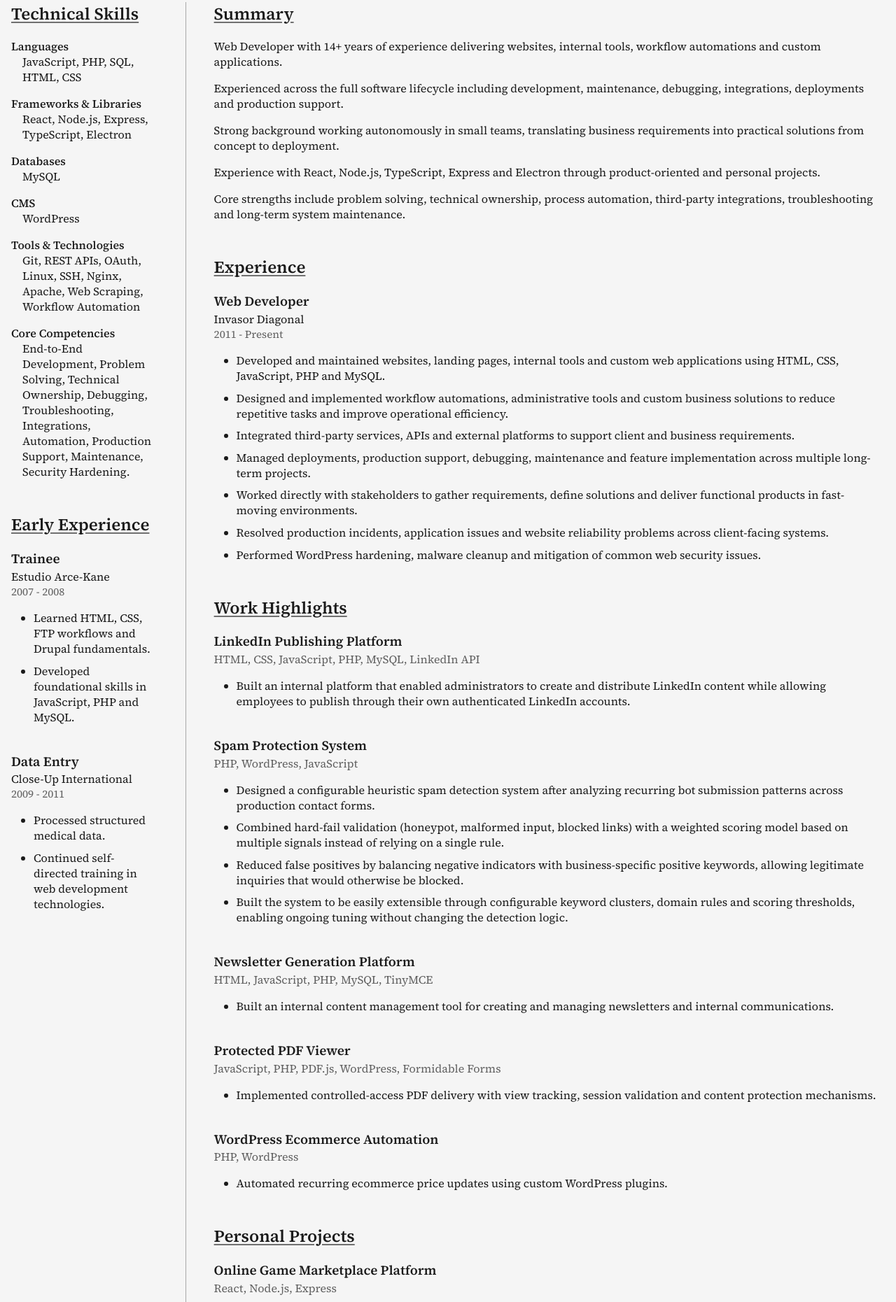
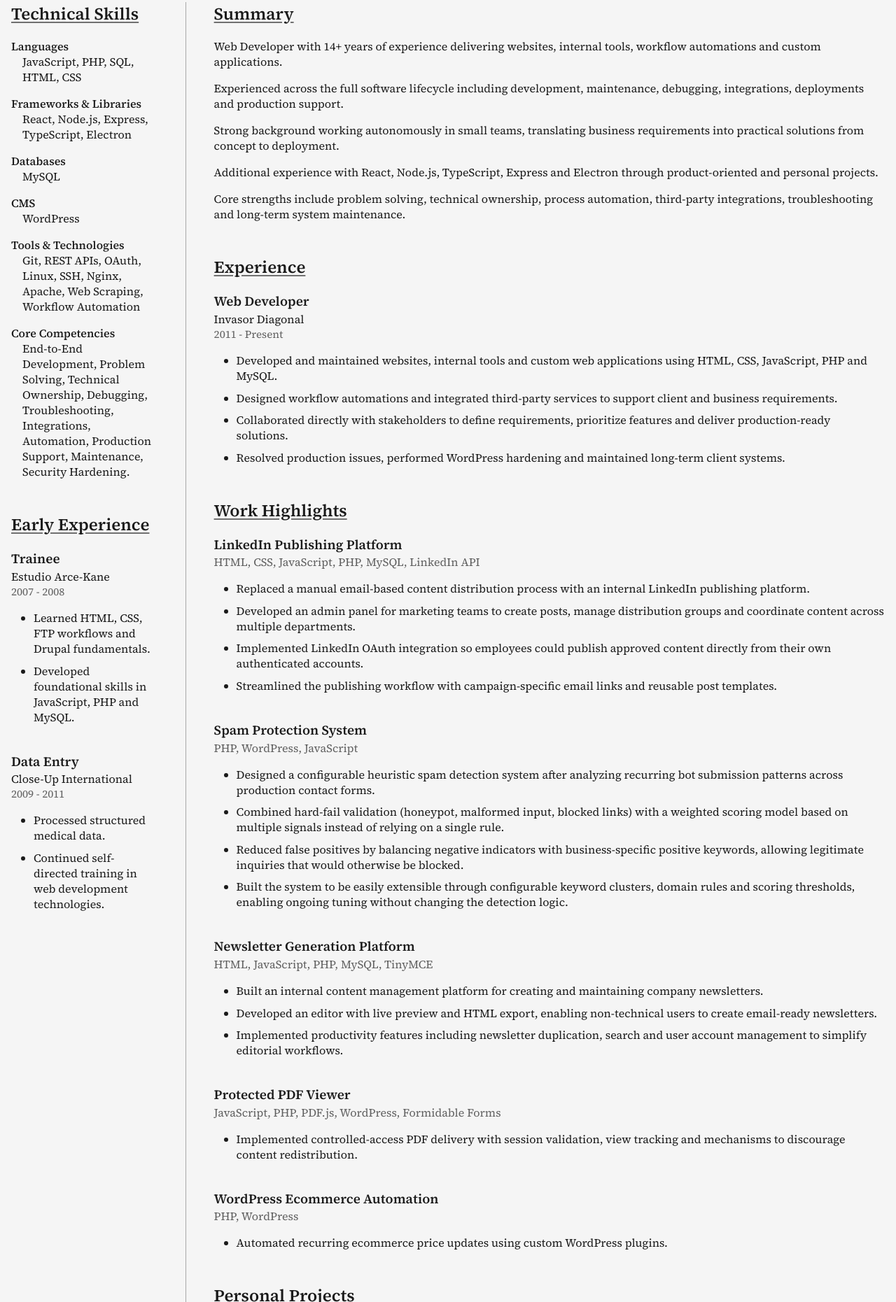
Before and after one commit to MrFFC0CB/resume, a plain HTML site: page index.html in a window 1280 px wide. Shown: the part 198-2059 px from the top of the page at 70% size. Drawn offline with nearby package versions, Linux system fonts and the light colour scheme.

Commit message:
Update mailto, Summary, Experience and Work Highlights texts.

```diff
--- a/index.html
+++ b/index.html
@@ -16,7 +16,7 @@
 			<div class="contact-data">
 				<a href="https://www.linkedin.com/in/javier-rodriguez-mrffc0cb/" target="_blank" rel="noopener noreferrer">linkedin</a>
 				<a href="https://github.com/MrFFC0CB" target="_blank" rel="noopener noreferrer">github</a>
-				<a href="mailto:">hi@mrffc0cb.com</a>
+				<a href="mailto:hi@mrffc0cb.com">hi@mrffc0cb.com</a>
 				<span class="separator">·</span>
 				<p class="location">Argentina</p>
 			</div>
@@ -25,21 +25,15 @@
 		<main>
 			<section id="summary">
 				<h2>Summary</h2>
-				<p>
-					Web Developer with 14+ years of experience delivering websites, internal tools, workflow automations and custom applications.
-				</p>
-				<p>
-					Experienced across the full software lifecycle including development, maintenance, debugging, integrations, deployments and production support.
-				</p>
-				<p>
-					Strong background working autonomously in small teams, translating business requirements into practical solutions from concept to deployment.
-				</p>
-				<p>
-					Experience with React, Node.js, TypeScript, Express and Electron through product-oriented and personal projects.
-				</p>
-				<p>
-					Core strengths include problem solving, technical ownership, process automation, third-party integrations, troubleshooting and long-term system maintenance.
-				</p>
+				<p>Web Developer with 14+ years of experience delivering websites, internal tools, workflow automations and custom applications.</p>
+
+				<p>Experienced across the full software lifecycle including development, maintenance, debugging, integrations, deployments and production support.</p>
+
+				<p>Strong background working autonomously in small teams, translating business requirements into practical solutions from concept to deployment.</p>
+
+				<p>Additional experience with React, Node.js, TypeScript, Express and Electron through product-oriented and personal projects.</p>
+
+				<p>Core strengths include problem solving, technical ownership, process automation, third-party integrations, troubleshooting and long-term system maintenance.</p>
 			</section>
 
 			<section id="experience">
@@ -50,13 +44,10 @@
 					<p class="period">2011 - Present</p>
 
 					<ul>
-						<li>Developed and maintained websites, landing pages, internal tools and custom web applications using HTML, CSS, JavaScript, PHP and MySQL.</li>
-						<li>Designed and implemented workflow automations, administrative tools and custom business solutions to reduce repetitive tasks and improve operational efficiency.</li>
-						<li>Integrated third-party services, APIs and external platforms to support client and business requirements.</li>
-						<li>Managed deployments, production support, debugging, maintenance and feature implementation across multiple long-term projects.</li>
-						<li>Worked directly with stakeholders to gather requirements, define solutions and deliver functional products in fast-moving environments.</li>
-						<li>Resolved production incidents, application issues and website reliability problems across client-facing systems.</li>
-						<li>Performed WordPress hardening, malware cleanup and mitigation of common web security issues.</li>
+						<li>Developed and maintained websites, internal tools and custom web applications using HTML, CSS, JavaScript, PHP and MySQL.</li>
+						<li>Designed workflow automations and integrated third-party services to support client and business requirements.</li>
+						<li>Collaborated directly with stakeholders to define requirements, prioritize features and deliver production-ready solutions.</li>
+						<li>Resolved production issues, performed WordPress hardening and maintained long-term client systems.</li>
 					</ul>
 				</article>
 			</section>
@@ -69,7 +60,10 @@
 					<p class="stack">HTML, CSS, JavaScript, PHP, MySQL, LinkedIn API</p>
 
 					<ul>
-						<li>Built an internal platform that enabled administrators to create and distribute LinkedIn content while allowing employees to publish through their own authenticated LinkedIn accounts.</li>
+						<li>Replaced a manual email-based content distribution process with an internal LinkedIn publishing platform.</li>
+						<li>Developed an admin panel for marketing teams to create posts, manage distribution groups and coordinate content across multiple departments.</li>
+						<li>Implemented LinkedIn OAuth integration so employees could publish approved content directly from their own authenticated accounts.</li>
+						<li>Streamlined the publishing workflow with campaign-specific email links and reusable post templates.</li>
 					</ul>
 				</article>
 
@@ -90,7 +84,9 @@
 					<p class="stack">HTML, JavaScript, PHP, MySQL, TinyMCE</p>
 
 					<ul>
-						<li>Built an internal content management tool for creating and managing newsletters and internal communications.</li>
+						<li>Built an internal content management platform for creating and maintaining company newsletters.</li>
+						<li>Developed an editor with live preview and HTML export, enabling non-technical users to create email-ready newsletters.</li>
+						<li>Implemented productivity features including newsletter duplication, search and user account management to simplify editorial workflows.</li>
 					</ul>
 				</article>
 
@@ -99,7 +95,7 @@
 					<p class="stack">JavaScript, PHP, PDF.js, WordPress, Formidable Forms</p>
 
 					<ul>
-						<li>Implemented controlled-access PDF delivery with view tracking, session validation and content protection mechanisms.</li>
+						<li>Implemented controlled-access PDF delivery with session validation, view tracking and mechanisms to discourage content redistribution.</li>
 					</ul>
 				</article>
 
```
